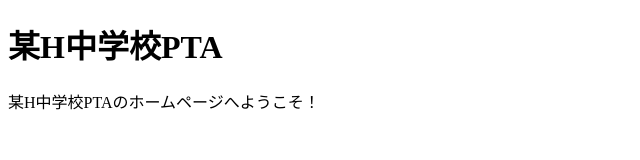
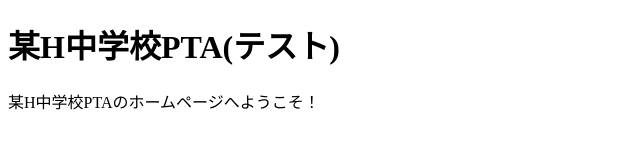
Before and after one commit to ito-pta-jh-hrok/pta-website-test, a plain HTML site: page docs/index.html in a window 1280 px wide. Shown: the whole page, without its empty margins (0-640 px from the left). Drawn offline with Linux system fonts and the light colour scheme.

Commit message:
テストの旨を追記

```diff
--- a/docs/index.html
+++ b/docs/index.html
@@ -3,10 +3,10 @@
 <head>
     <meta charset="UTF-8">
     <meta name="viewport" content="width=device-width, initial-scale=1.0">
-    <title>某H中学校PTA</title>
+    <title>某H中学校PTA(テスト)</title>
 </head>
 <body>
-    <h1>某H中学校PTA</h1>
+    <h1>某H中学校PTA(テスト)</h1>
 
     <p>某H中学校PTAのホームページへようこそ！</p>
 </body>
```
